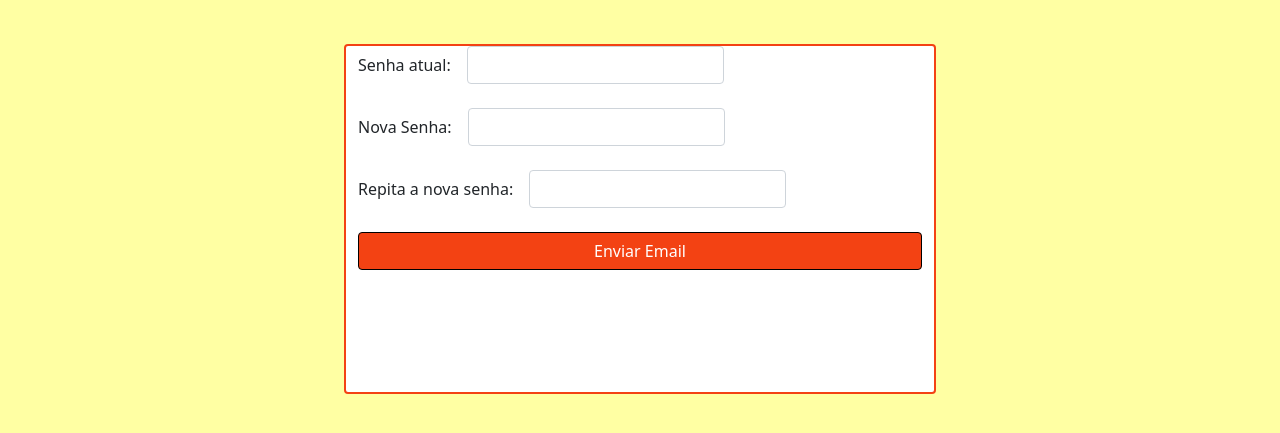
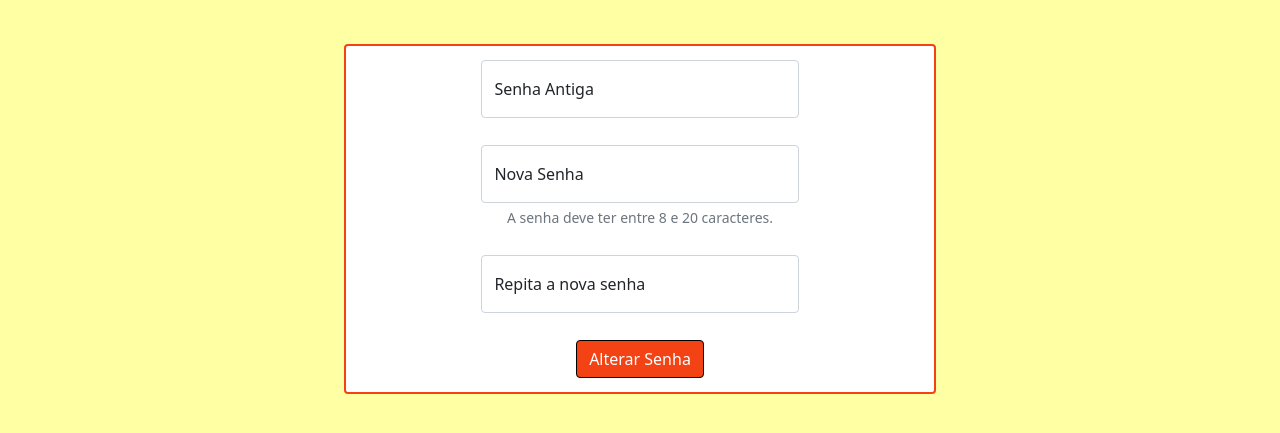
Before and after one commit to cclsenna/devzoomkids, a plain HTML site: page redefinir_senha.html in a window 1280 px wide. Shown: the part 193-626 px from the top of the page. Drawn offline with nearby package versions, Linux system fonts and the light colour scheme.

Commit message:
refazendo form de redefinição de senha

```diff
--- a/assets/scripts/comportamentos.js
+++ b/assets/scripts/comportamentos.js
@@ -5,6 +5,7 @@ document.querySelector('#botao-modal-recuperar').addEventListener('click',()=>{
 });
 
 
+
 //redireciona
 document.querySelector('#botao-modal-redefinir').addEventListener('click',()=>{
     console.log('entrou em redefinir');
--- a/redefinir_senha.html
+++ b/redefinir_senha.html
@@ -39,35 +39,27 @@
      <main class="p-5 container-senha">
        <h2 class="mb-5">Redefinir senha</h2>
 
-       <section class="d-flex flex-column  bg-body container-sm w-50 rounded" id="cont">
-        <div class="row g-3 align-items-center">
-          <div class="col-auto">
-            <label for="inputPassword6" class="col-form-label">Senha atual: </label>
-          </div>
-          <div class="col-auto">
-            <input type="password" id="inputPassword6" class="form-control" aria-describedby="passwordHelpInline">
-          </div>
+       <section class="d-flex flex-column  align-items-center  bg-body container-sm w-50 rounded" id="cont">
+
+      <form action="#" class="w-75 h-100 d-flex flex-column justify-content-around align-items-center">
+        <div class="form-floating w-75">
+          <input type="password" class="form-control" id="floatingPassword1" placeholder="Senha antiga" autocomplete="off">
+          <label for="floatingPassword1">Senha Antiga</label>
         </div>
-        <br>
-        <div class="row g-3 align-items-center">
-          <div class="col-auto">
-            <label for="inputPassword6" class="col-form-label">Nova Senha: </label>
-          </div>
-          <div class="col-auto">
-            <input type="password" id="inputPassword6" class="form-control" aria-describedby="passwordHelpInline">
-          </div>
+        <div class="form-floating w-75">
+          <input type="password" class="form-control" id="floatingPassword2" placeholder="Nova Senha" autocomplete="off">
+          <label for="floatingPassword2">Nova Senha</label>
+          <div id="emailHelp" class="form-text">A senha deve ter entre 8 e 20 caracteres.</div>
+
         </div>
-        <br>
-        <div class="row g-3 align-items-center">
-          <div class="col-auto">
-            <label for="inputPassword6" class="col-form-label">Repita a nova senha: </label>
-          </div>
-          <div class="col-auto">
-            <input type="password" id="inputPassword6" class="form-control" aria-describedby="passwordHelpInline">
-          </div>
+        <div class="form-floating w-75">
+          <input type="password" class="form-control" id="floatingPassword3" placeholder="Repita a nova senha" autocomplete="off">
+          <label for="floatingPassword3">Repita a nova senha</label>
         </div>
-        <br>
-        <button type="button" class="btn btn-primary" id="botao-recuperar" data-bs-toggle="modal" data-bs-target="#exampleModal">Enviar Email</button>
+        <button type="button" class="btn btn-primary" id="botao-recuperar" data-bs-toggle="modal" data-bs-target="#exampleModal">Alterar Senha</button>
+
+      </form>
+
 
         <div class="modal fade" id="exampleModal" tabindex="-1" aria-labelledby="exampleModalLabel" aria-hidden="true">
           <div class="modal-dialog">
```
